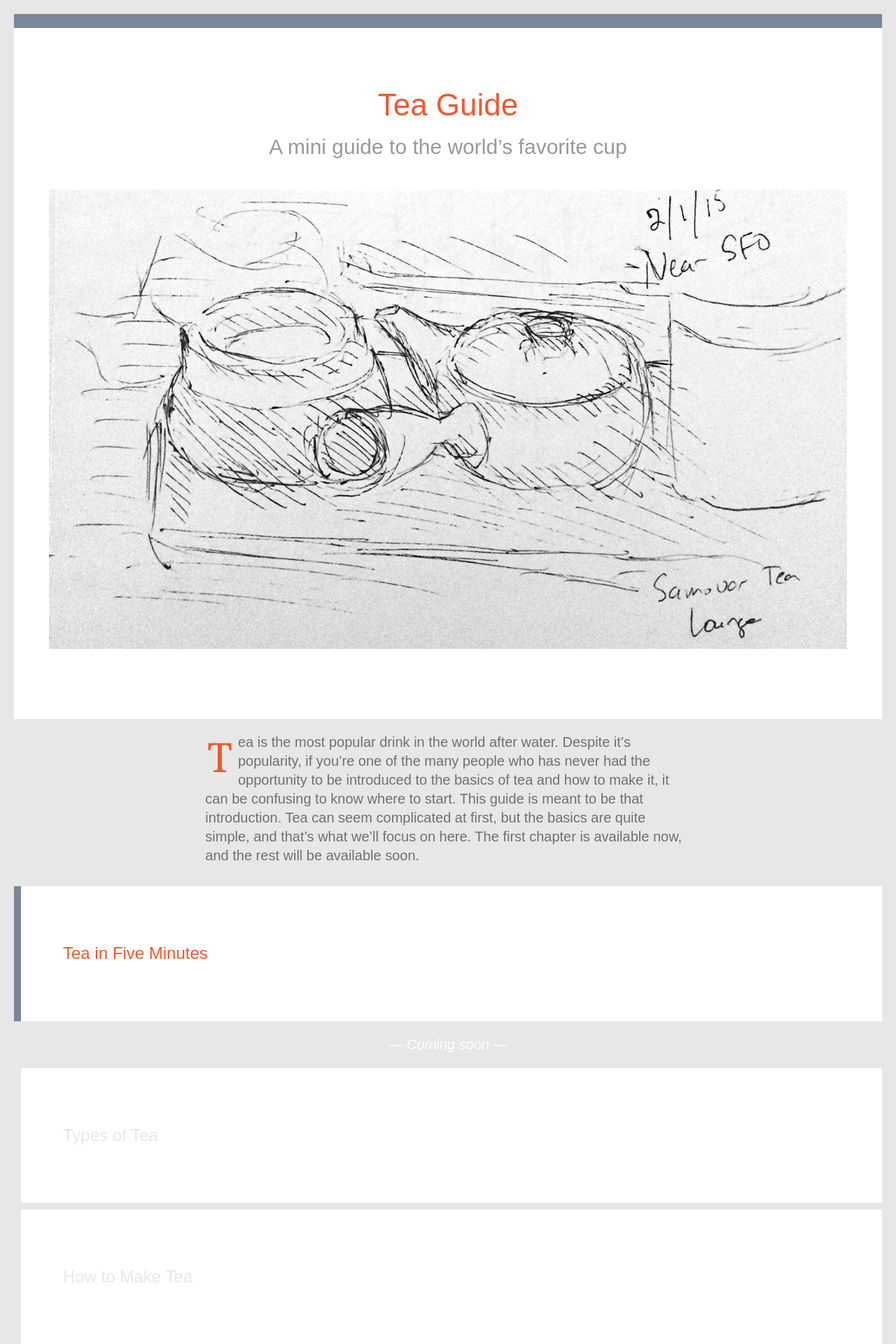
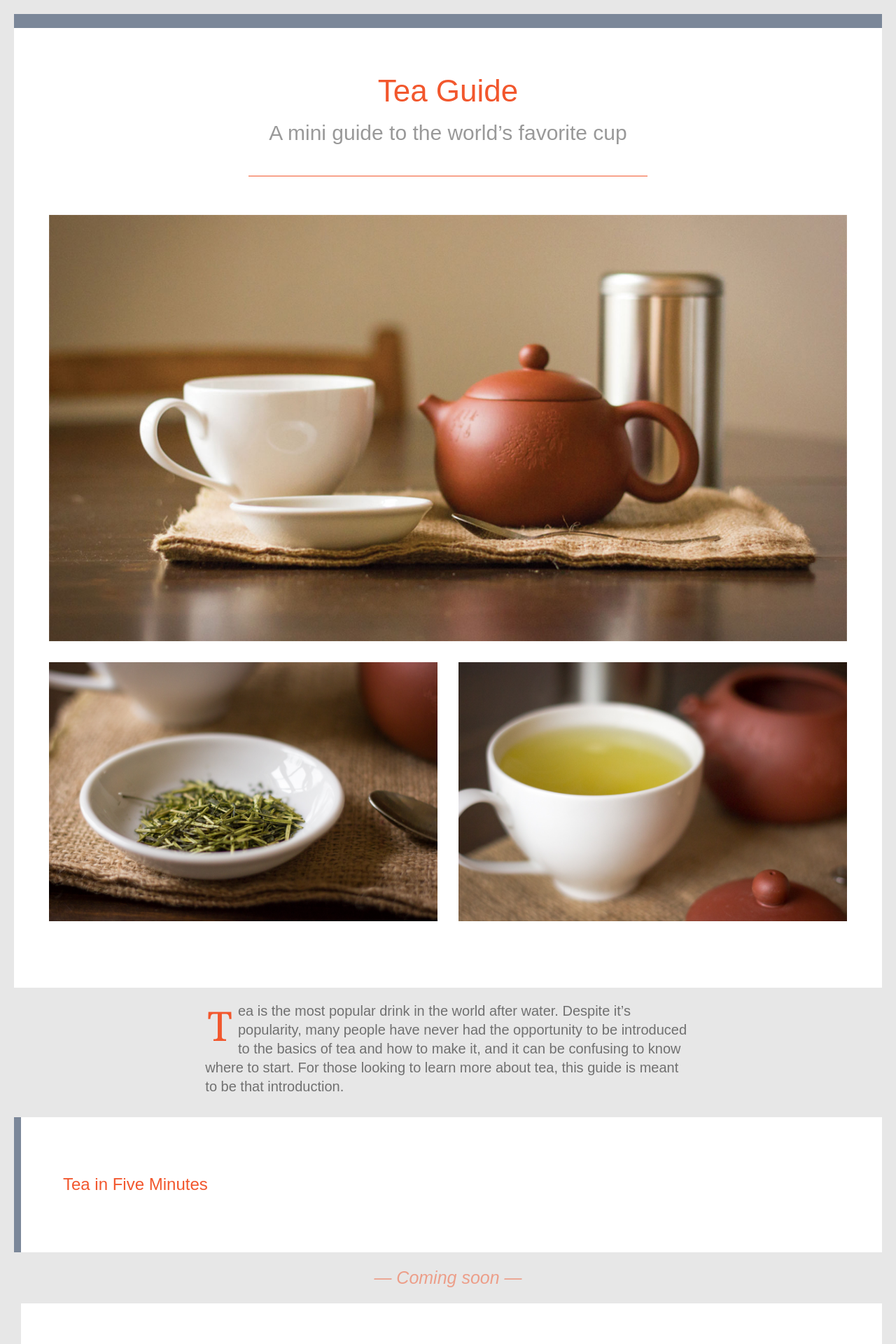
Before and after one commit to kmcgillivray/tea, a Jekyll site: the page built from index.md, in a window 1280 px wide. Shown: the top 1920 px of the page at 70% size. Built offline with Jekyll 4.4.1, drawn with Linux system fonts in a browser that asks for light colours; nearby versions of some CDN libraries.

Commit message:
Adding new images, adding newsletter form.

```diff
--- a/_config.yml
+++ b/_config.yml
@@ -1,3 +1,2 @@
 title: Tea Guide
 permalink: pretty
-baseurl: /tea
--- a/css/main.css
+++ b/css/main.css
@@ -1,3 +1,8 @@
+/*
+ * Tea Guide
+ * 0.2.0
+ */
+
 /*
  * Contents
  *
@@ -32,8 +37,8 @@ body {
 img {
 	width: 100%;
 	height: auto;
-  margin-top: 1rem;
-  margin-bottom: 1rem;
+  margin-top: 15px;
+  margin-bottom: 15px;
   vertical-align: middle;
 }
 /* Helper class to center a set of columns horizontally */
@@ -59,15 +64,14 @@ h6 {
   margin-bottom: .5rem;
   font-size: 1rem;
   line-height: 1.35;
+  color: #f2572d;
 }
 h1 {
   margin-top: 0px;
   font-size: 1.2rem;
-  color: #f2572d;
 }
 h2 {
   font-size: 1.1rem;
-  color: #f2572d;
 }
 a {
   color: #f2572d;
@@ -82,8 +86,8 @@ ol li {
   margin-bottom: .75rem;
 }
 blockquote {
-  padding-left: .75rem;
-  padding-right: .75rem;
+  padding-left: 1.25rem;
+  padding-right: 1.25rem;
   font-size: .9rem;
   line-height: 1.35;
   border-left: none;
@@ -96,6 +100,8 @@ hr {
   border-top: 0px;
   border-left: 0px;
   border-right: 0px;
+  width: 50%;
+  border-color: #f2572d;
 }
 .lead {
   font-size: 1.5rem;
@@ -112,10 +118,28 @@ hr {
   font-family: Georgia;
 }
 .divider {
+  font-size: 1.25rem;
   margin: 1rem;
-  color: #FFF;
+  color: #f2572d;
+  opacity: .5;
   text-align: center;
   font-style: italic;
+}
+
+/*
+ * Buttons
+ */
+
+.btn-default {
+  background-color: #7B8799;
+  color: #FFF;
+  border: 0;
+  border-bottom: 2px solid #4d5665;
+}
+.btn-default:hover {
+  background-color: #7B8799;
+  color: #FFF;
+  border-bottom: 2px solid #4d5665;
 }
 
 /*
@@ -134,12 +158,17 @@ hr {
  */
 
 .main-content {
-  margin-top: -1rem;
-  margin-bottom: -1rem;
   padding-top: 2rem;
   padding-left: 2rem;
   padding-right: 2rem;
+  padding-bottom: 1rem;
   background-color: #FFF;
+}
+@media (min-width: 768px) {
+  .main-content {
+    margin-top: 1rem;
+    margin-bottom: 1rem;
+  }
 }
 
 /*
@@ -150,7 +179,7 @@ hr {
   border-top: 20px solid #7B8799;
   background-color: #FFF;
   text-align: center;
-  padding-top: 4rem;
+  padding-top: 3rem;
   padding-bottom: 4rem;
   margin-bottom: 1rem;
 }
@@ -190,6 +219,14 @@ hr {
 }
 
 /*
+ * Form
+ */
+
+form {
+  font-family: Helvetica, sans-serif;
+}
+
+/*
  * Footer
  */
 
--- a/index.md
+++ b/index.md
@@ -6,11 +6,16 @@ layout: default
   <div class="container">
     <h1 id="tea_guide">Tea Guide</h1>
     <p class="lead">A mini guide to the world’s favorite cup</p>
-    <img src="{{ site.baseurl }}/img/samovar.jpg">
+    <hr>
+    <div class="row">
+      <div class="col-sm-12"><img src="{{ site.baseurl }}/img/tea-1.jpg"></div>
+      <div class="col-sm-6"><img src="{{ site.baseurl }}/img/tea-7.jpg"></div>
+      <div class="col-sm-6"><img src="{{ site.baseurl }}/img/tea-8.jpg"></div>
+    </div>
   </div>
 </div>
 
-<p div class="col-md-7 center-block"><span class="drop-cap">T</span>ea is the most popular drink in the world after water. Despite it’s popularity, if you’re one of the many people who has never had the opportunity to be introduced to the basics of tea and how to make it, it can be confusing to know where to start. This guide is meant to be that introduction. Tea can seem complicated at first, but the basics are quite simple, and that’s what we’ll focus on here. The first chapter is available now, and the rest will be available soon.</p>
+<p div class="col-md-7 center-block"><span class="drop-cap">T</span>ea is the most popular drink in the world after water. Despite it’s popularity, many people have never had the opportunity to be introduced to the basics of tea and how to make it, and it can be confusing to know where to start. For those looking to learn more about tea, this guide is meant to be that introduction.</p>
 
 <div class="table-of-contents">
   <a href="{{ site.baseurl }}/tea-in-five-minutes"><h1 id="tea_in_five_minutes">Tea in Five Minutes</h1></a>
@@ -30,6 +35,17 @@ layout: default
     <div class="row">
       <div class="col-md-12">
         <p>Made by <a href="http://twitter.com/kev_mcg">Kevin McGillivray</a> and <a href="http://twitter.com/ahbaranowski">Alex Baranowski</a>.</p>
+        <div class="col-md-6 center-block">
+          <hr>
+          <h2>Get email updates</h2>
+          <form action="https://tinyletter.com/tea-guide" method="post" target="popupwindow" onsubmit="window.open('https://tinyletter.com/tea-guide', 'popupwindow', 'scrollbars=yes,width=800,height=600');return true">
+            <div class="form-group">
+              <input class="form-control" type="text" name="email" id="tlemail" placeholder="Enter your email address" />
+              <input type="hidden" value="1" name="embed"/>
+            </div>
+            <input class="btn btn-default" type="submit" value="Subscribe" />
+          </form>
+        </div>
       </div>
     </div>
   </div>
```
Also changed, not shown: _includes/navigation.html (deleted, +0 -28 lines), tea-in-five-minutes.md (+5 -3 lines), img/tea-1.jpg (added), img/tea-7.jpg (added), img/tea-8.jpg (added).
